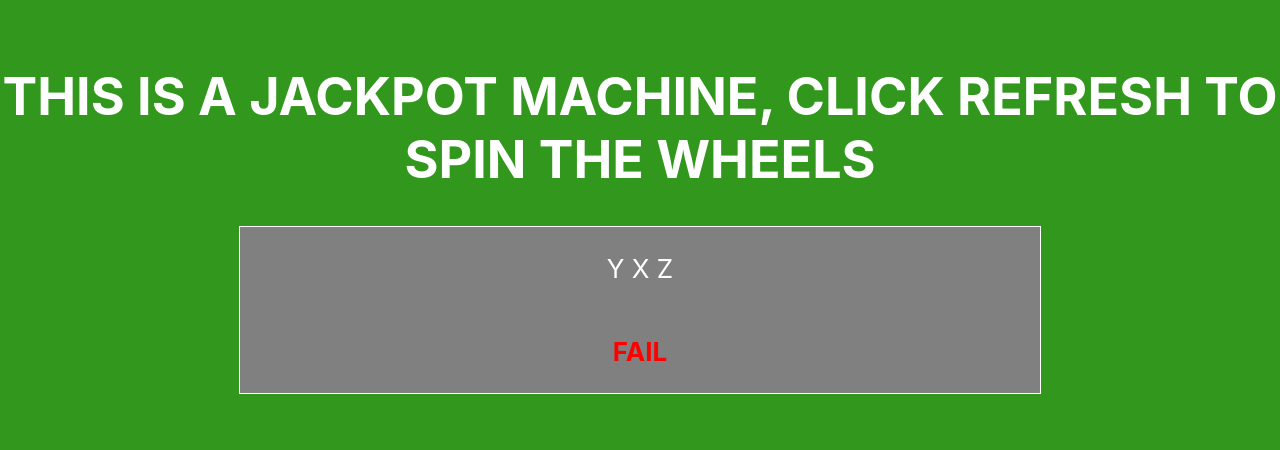
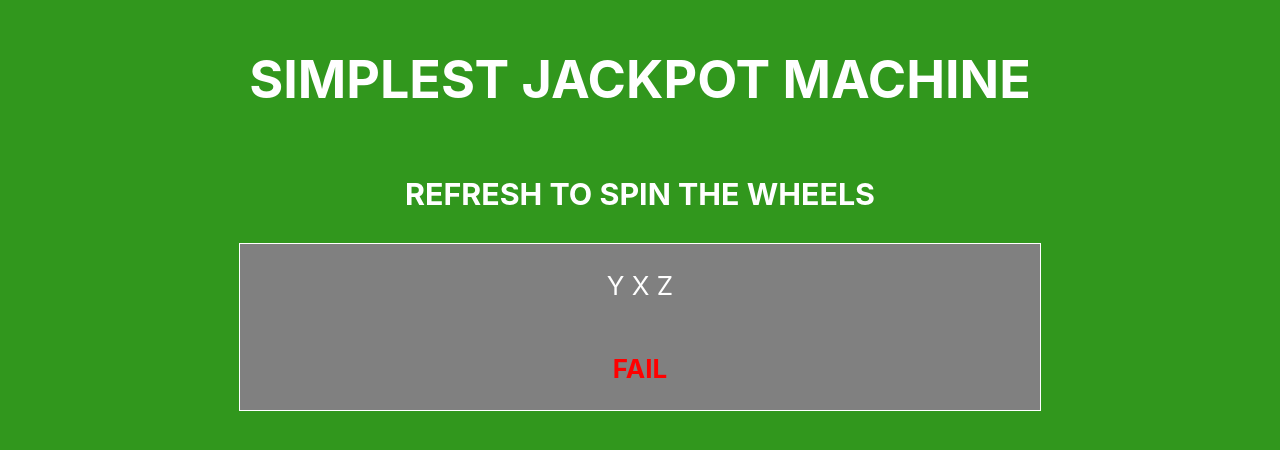
Before and after one commit to SKSurain/simplest-jackpot, a React (Create React App) app: page / in a window 1280 px wide. Shown: the part 188-638 px from the top of the page. Built offline with nearby package versions, Linux system fonts and the light colour scheme.

Commit message:
UPDATED H1 and H3 of homepage

```diff
--- a/src/App.js
+++ b/src/App.js
@@ -8,7 +8,8 @@ function App() {
     <div className="App">
       <header className="App-header">
 
-        <h1> THIS IS A JACKPOT MACHINE, CLICK REFRESH TO SPIN THE WHEELS</h1>
+        <h1> SIMPLEST JACKPOT MACHINE</h1>
+        <h3>REFRESH TO SPIN THE WHEELS</h3>
         {/* This component showcase display
         dynamically without props */}
         <Machine />
```
